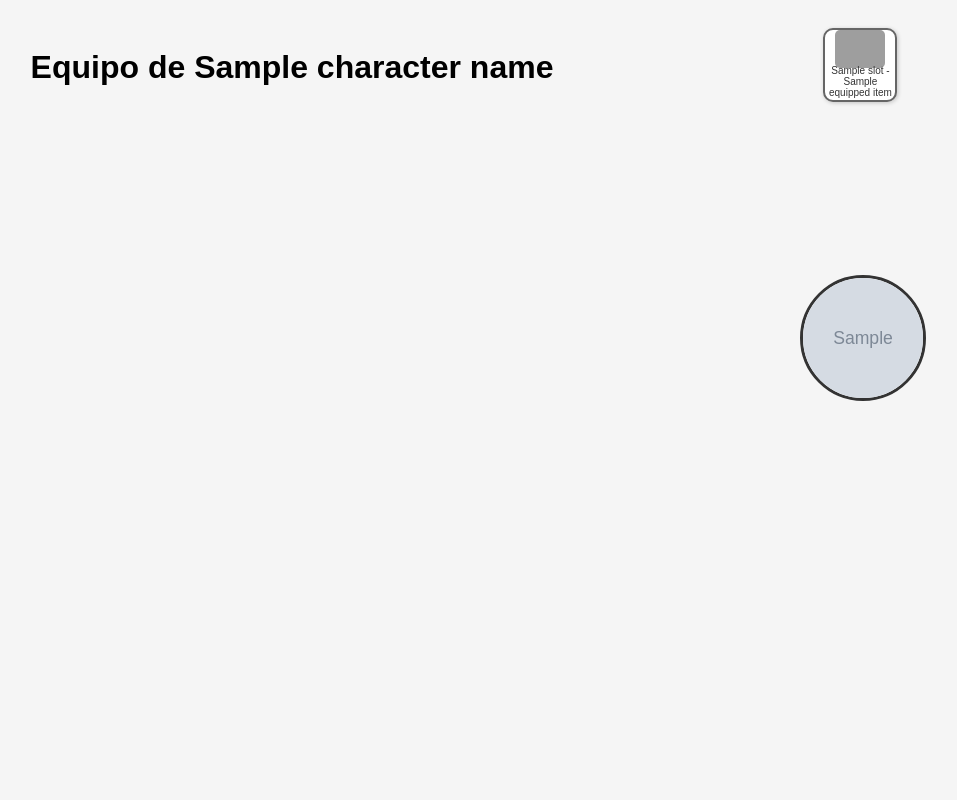
After one commit to EduardoCruzDev/LlamaWoW, a Spring app: template src/main/resources/templates/equipment.html in a window 1280 px wide. The commit adds this page. Shown: the whole page, without its empty margins (38-995 px from the left). Run offline with Thymeleaf, Linux system fonts and the light colour scheme; the template is opened without the code that fills it: most values are stand-ins (such as "Sample title", 1, 10 or a date in 2020); grey boxes marked "Sample" are stand-in pictures; data that the repository does not hold is empty; some of the project's set-up classes (security, data sources, template engines, error pages and the like) are left out, and stand-ins take their place; grey boxes are pictures that could not be loaded.

Commit message:
Some Prev Changes to Implement Chracter Armory

```diff
--- a/src/main/java/org/llamawow/entity/CharacterEntity.java
+++ b/src/main/java/org/llamawow/entity/CharacterEntity.java
@@ -24,7 +24,8 @@ public class CharacterEntity implements Serializable {
 
     @Id
     @GeneratedValue(strategy = GenerationType.IDENTITY)
-    private int guid;
+    @Column(name = "guid")
+    private Integer guid;
 
     @Column(name = "account")
     private int account;
--- a/src/main/java/org/llamawow/infra/SecurityConfig.java
+++ b/src/main/java/org/llamawow/infra/SecurityConfig.java
@@ -31,8 +31,8 @@ public class SecurityConfig {
     public SecurityFilterChain securityFilterChain(HttpSecurity http) throws Exception {
         return http
                 .authorizeHttpRequests(authz->
-                        authz.requestMatchers("/login","/register","/","/downloads").permitAll()
-                                .requestMatchers(HttpMethod.GET,"/ranking").permitAll()
+                        authz.requestMatchers("/login","/register","/","/downloads","/userpanel/**").permitAll()
+                                .requestMatchers(HttpMethod.GET,"/ranking","/userpanel/**").permitAll()
                                 .requestMatchers("/images/**", "/css/**", "/js/**").permitAll()
                                 .requestMatchers("/swagger-ui/**","/swagger-ui/index.html", "/v3/api-docs/**").permitAll()
                                 .anyRequest().authenticated())
--- a/src/main/java/org/llamawow/repository/characters/CharactersRepository.java
+++ b/src/main/java/org/llamawow/repository/characters/CharactersRepository.java
@@ -13,5 +13,5 @@ import java.util.Optional;
 
 @Repository
 public interface CharactersRepository extends JpaRepository<CharacterEntity, Long> {
-    Optional<CharacterEntity> findByName (String name);
+    Optional<CharacterEntity> findByNameIgnoreCase (String name);
 }
--- a/src/main/java/org/llamawow/service/impl/CharactersServiceImpl.java
+++ b/src/main/java/org/llamawow/service/impl/CharactersServiceImpl.java
@@ -36,7 +36,7 @@ public class CharactersServiceImpl implements CharactersService {
 
     @Override
     public Optional<CharactersDto> getCharactersByName(String name) {
-        return charactersRepository.findByName(name)
+        return charactersRepository.findByNameIgnoreCase(name)
                 .map(character -> new CharactersDto(character.getName(), character.getRace(), character.getTotalKills()));
     }
 }
--- /dev/null
+++ b/src/main/resources/static/css/equipment.css
@@ -0,0 +1,89 @@
+body {
+    font-family: Arial, sans-serif;
+    background: #f5f5f5;
+    display: flex;
+    justify-content: center;
+    padding: 20px;
+}
+
+.equipment-container {
+    display: grid;
+    grid-template-columns: repeat(7, 80px);
+    grid-template-rows: repeat(7, 80px);
+    gap: 10px;
+    position: relative;
+}
+
+/* Imagen del personaje centrada */
+.character-image {
+    grid-column: 4 / 5;
+    grid-row: 4 / 5;
+    width: 120px;
+    height: 120px;
+    border-radius: 50%;
+    object-fit: cover;
+    border: 3px solid #333;
+    background: white;
+    z-index: 10;
+    justify-self: center;
+    align-self: center;
+}
+
+/* Cada slot de equipo como cuadrado */
+.slot {
+    width: 70px;
+    height: 70px;
+    background: #fff;
+    border: 2px solid #666;
+    border-radius: 10px;
+    display: flex;
+    justify-content: center;
+    align-items: center;
+    font-size: 12px;
+    text-align: center;
+    box-shadow: 1px 1px 4px rgba(0,0,0,0.2);
+    cursor: default;
+}
+
+/* Ajustar posiciones de slots alrededor del centro */
+.slot-0 { grid-column: 4; grid-row: 1; }
+.slot-1 { grid-column: 3; grid-row: 2; }
+.slot-2 { grid-column: 4; grid-row: 2; }
+.slot-3 { grid-column: 5; grid-row: 2; }
+.slot-4 { grid-column: 2; grid-row: 3; }
+.slot-5 { grid-column: 3; grid-row: 3; }
+.slot-6 { grid-column: 5; grid-row: 3; }
+.slot-7 { grid-column: 6; grid-row: 3; }
+.slot-8 { grid-column: 1; grid-row: 4; }
+.slot-9 { grid-column: 7; grid-row: 4; }
+.slot-10 { grid-column: 2; grid-row: 5; }
+.slot-11 { grid-column: 3; grid-row: 5; }
+.slot-12 { grid-column: 5; grid-row: 5; }
+.slot-13 { grid-column: 6; grid-row: 5; }
+.slot-14 { grid-column: 3; grid-row: 6; }
+.slot-15 { grid-column: 4; grid-row: 6; }
+.slot-16 { grid-column: 5; grid-row: 6; }
+.slot-17 { grid-column: 4; grid-row: 7; }
+.slot-18 { grid-column: 4; grid-row: 3; }
+
+/* Imagen de ítem dentro del slot */
+.slot img {
+    max-width: 50px;
+    max-height: 50px;
+    border-radius: 5px;
+}
+
+/* Nombre y slot debajo en pequeño */
+.slot .label {
+    position: absolute;
+    bottom: 2px;
+    width: 100%;
+    font-size: 10px;
+    color: #333;
+}
+
+.slot-container {
+    position: relative;
+    width: 70px;
+    height: 70px;
+}
--- a/src/main/resources/templates/downloads.html
+++ b/src/main/resources/templates/downloads.html
@@ -1,8 +1,8 @@
 <!DOCTYPE html>
 
-//*********************************//
-//  Web Hecha por EduardoCruzDev   //
-//*********************************//
+<!-- //*********************************//
+     //  Web Hecha por EduardoCruzDev   //
+    //*********************************// -->
 
 <html xmlns:th="http://www.thymeleaf.org">
 <head>
--- /dev/null
+++ b/src/main/resources/templates/equipment.html
@@ -0,0 +1,29 @@
+<html xmlns:th="http://www.thymeleaf.org">
+<head>
+    <title>Equipo de [[${characterName}]]</title>
+    <link rel="stylesheet" href="/css/equipment.css" />
+</head>
+<body>
+<div>
+<h1>Equipo de <span th:text="${characterName}">Personaje</span></h1>
+</div>
+
+
+<div class="equipment-container">
+
+    <!-- Imagen del personaje en el centro -->
+    <img th:src="@{${characterImageUrl}}" alt="Imagen del personaje" class="character-image" />
+
+    <!-- Recorrer las piezas de equipo -->
+    <div th:each="item,iterStat : ${equippedItems}"
+         th:class="'slot slot-' + ${iterStat.index}">
+
+        <div class="slot-container" title="Slot: [[${item.slot}]] - [[${item.itemName}]]">
+            <img th:src="@{'/images/items/' + ${item.itemId} + '.png'}" alt="Ítem" />
+            <div class="label" th:text="${item.slot} + ' - ' + ${item.itemName}"></div>
+        </div>
+    </div>
+</div>
+
+</body>
+</html>
--- a/src/main/resources/templates/error.html
+++ b/src/main/resources/templates/error.html
@@ -1,9 +1,9 @@
 <!DOCTYPE html>
 <html xmlns:th="http://www.thymeleaf.org">
 
-//*********************************//
-//  Web Hecha por EduardoCruzDev   //
-//*********************************//
+<!-- //*********************************//
+     //  Web Hecha por EduardoCruzDev   //
+    //*********************************// -->
 
 <head>
     <meta charset="UTF-8">
--- a/src/main/resources/templates/ranking.html
+++ b/src/main/resources/templates/ranking.html
@@ -1,8 +1,8 @@
 <!DOCTYPE html>
 
-//*********************************//
-//  Web Hecha por EduardoCruzDev   //
-//*********************************//
+<!-- //*********************************//
+     //  Web Hecha por EduardoCruzDev   //
+    //*********************************// -->
 
 <html xmlns:th="http://www.thymeleaf.org">
 <head>
--- a/src/main/resources/templates/register.html
+++ b/src/main/resources/templates/register.html
@@ -1,7 +1,7 @@
 <!DOCTYPE html>
-//*********************************//
-//  Web Hecha por EduardoCruzDev   //
-//*********************************//
+<!-- //*********************************//
+     //  Web Hecha por EduardoCruzDev   //
+    //*********************************// -->
 
 <html xmlns:th="http://www.thymeleaf.org">
 <head>
```
Also changed, not shown: src/main/java/org/llamawow/config/WorldDatabaseConfig.java (added, +40 -0 lines), src/main/java/org/llamawow/controller/LoginController.java (+16 -6 lines), src/main/java/org/llamawow/controller/UserpanelController.java (added, +68 -0 lines), src/main/java/org/llamawow/dto/EquippedItem.java (added, +16 -0 lines), src/main/java/org/llamawow/entity/CharacterInventoryEntity.java (added, +41 -0 lines), src/main/java/org/llamawow/service/impl/InventoryService.java (added, +44 -0 lines), src/main/resources/templates/login.html (+4 -4 lines), src/main/resources/templates/main.html (+4 -3 lines).
